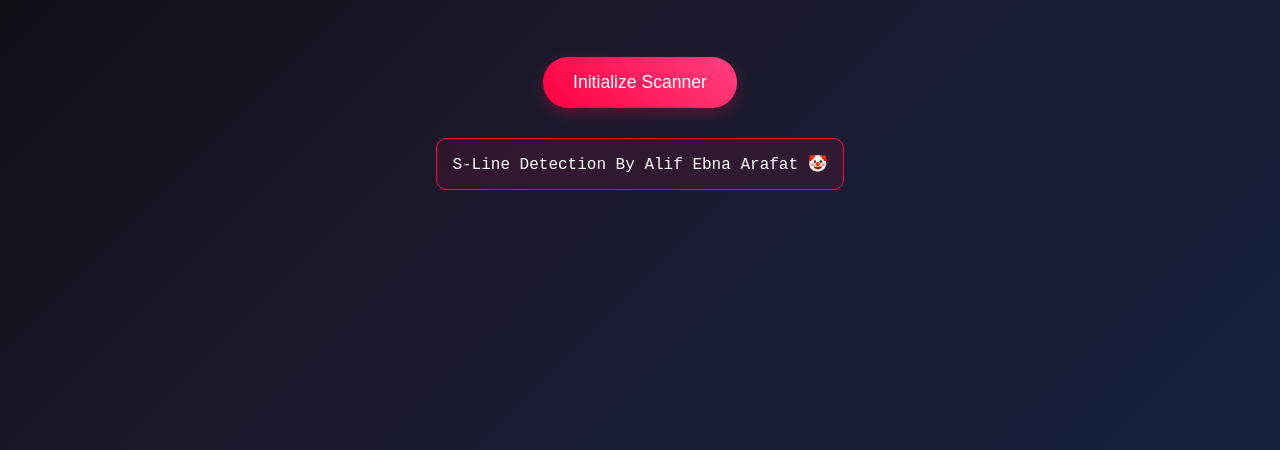
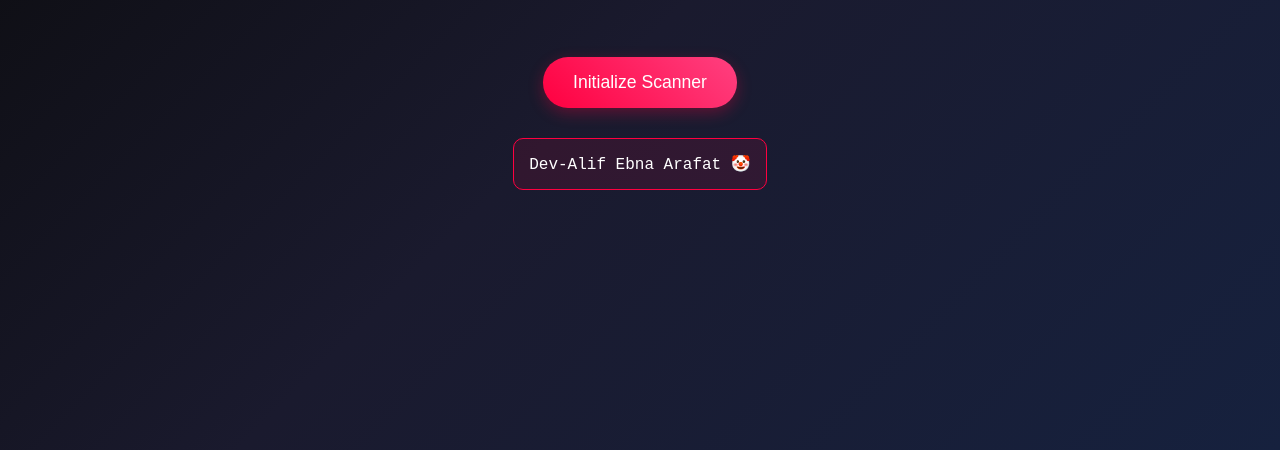
Before and after one commit to TheUnKnownGuardian/S-Line-Detector, a plain HTML site: page index.html in a window 1280 px wide. Shown: the part 350-800 px from the top of the page. Drawn offline with Linux system fonts and the light colour scheme.

Commit message:
Update index.html

```diff
--- a/index.html
+++ b/index.html
@@ -263,7 +263,7 @@
                     } catch (cdnError) {
                         console.error('CDN fallback failed:', cdnError);
                         this.isModelLoaded = true;
-                        this.updateStatus('S-Line Detection By Alif Ebna Arafat 🤡');
+                        this.updateStatus('Dev-Alif Ebna Arafat 🤡');
                     }
                 }
             }
```
